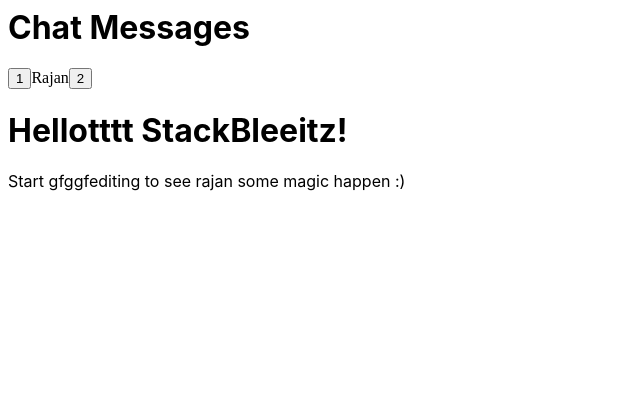
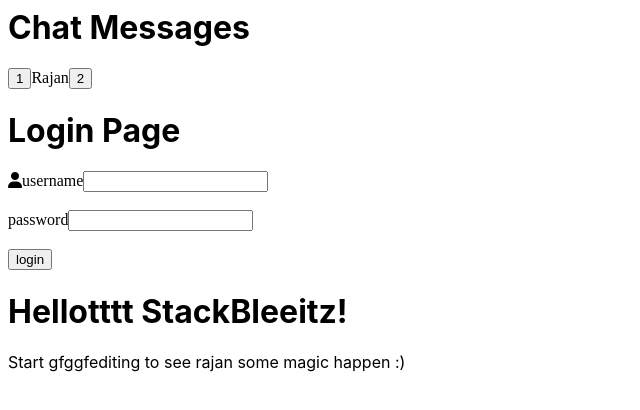
Before and after one commit to Rajan9176/react-wqgaht, a React (Create React App) app: page /chat in a window 1280 px wide. Shown: the top 410 px of the page, without its empty margins (0-640 px from the left). Built offline with nearby package versions, Linux system fonts and the light colour scheme.

Commit message:
login.jsx

```diff
--- a/public/index.html
+++ b/public/index.html
@@ -1 +1,5 @@
 <div id="root"></div>
+<script
+  src="https://kit.fontawesome.com/996543c090.js"
+  crossorigin="anonymous"
+></script>
--- a/src/App.js
+++ b/src/App.js
@@ -8,8 +8,9 @@ export default function App() {
   return (
     <div>
       <Chat />
+      <Login />
       {/* <Signup />
-       <Login/>
+
         <Counter />  */}
 
       <h1>Hellotttt StackBleeitz!</h1>
--- a/src/pages/chat.jsx
+++ b/src/pages/chat.jsx
@@ -1,14 +1,15 @@
 import React from 'react';
+import {useState} from 'react';
 function Chat()
  {
-
+   const[message,setMessage]=useState('message')
 return (
   <div>
     <div>
       <h1>Chat Messages</h1>
-      <button>1</button>
+      <button onclick={()=>setMessage('hi welcome')}>1</button>
       Rajan
-      <button>2</button>
+      <button onclick={()=>setMessage('i am good boy')}>2</button>
     </div>
   </div>
 );
--- a/src/pages/login.jsx
+++ b/src/pages/login.jsx
@@ -4,7 +4,9 @@ function Login() {
     <div>
       <div>
         <h1>Login Page</h1>
-        <label htmlfor="username">username</label>
+        <label htmlfor="username">
+          <i class="fa-solid fa-user"></i>username
+        </label>
         <input type="text" />
         <br />
         <br />
```
